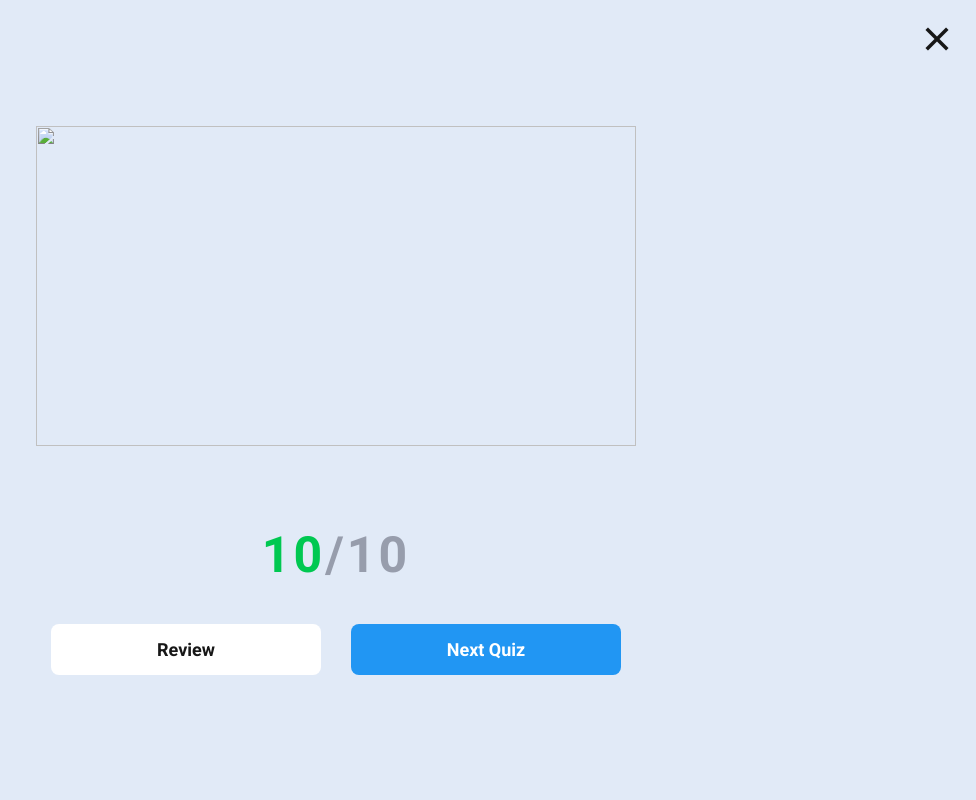
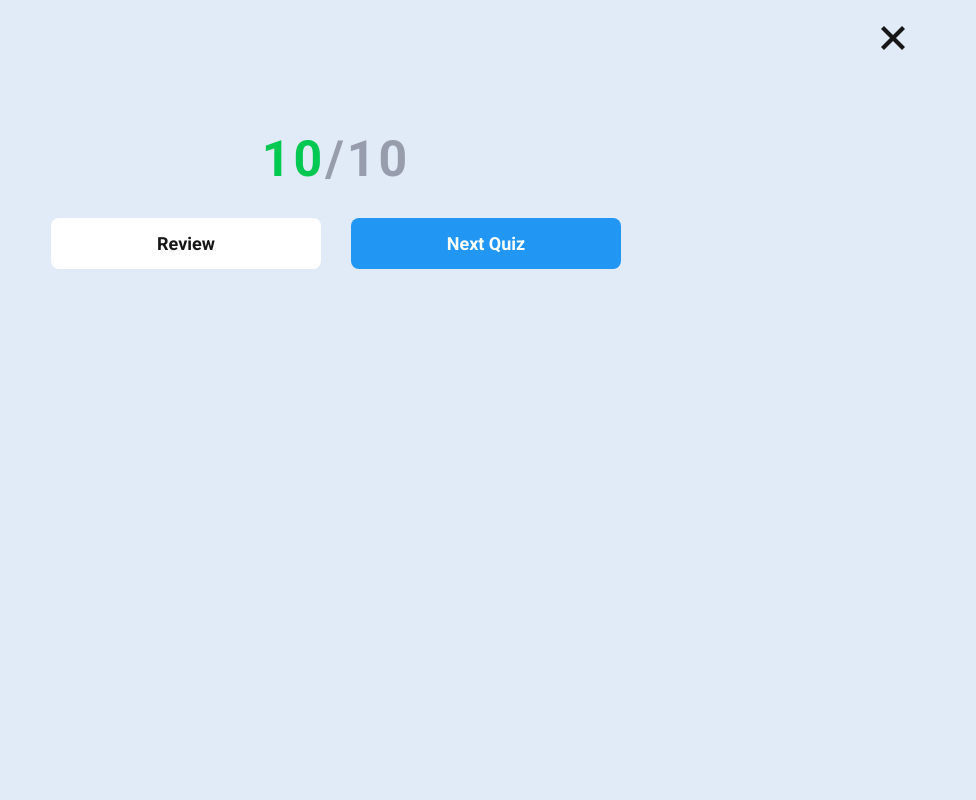
Before and after one commit to y200090/project_research, a Flask app: template templates/quiz_result.html in a window 1280 px wide. Shown: the whole page, without its empty margins (304-1280 px from the left). Run offline with Flask 2, Linux system fonts and the light colour scheme; the template is opened without the code that fills it: most values are stand-ins (such as "Sample title", 1, 10 or a date in 2020); some libraries are stand-ins or nearby versions.

Commit message:
2022/09/29 01:55

```diff
--- a/static/css/quiz_result.css
+++ b/static/css/quiz_result.css
@@ -22,12 +22,12 @@
 }
 body {
     position: relative;
-    height: 100vh;
+    height: calc(100vh - 80px);
     width: 100vw;
+    margin-top: 80px;
     display: flex;
-    align-items: center;
+    align-items: flex-start;
     justify-content: center;
-    flex-direction: column;
     background-color: var(--background);
 }
 .dark-mode {
@@ -36,50 +36,53 @@ body {
     --contents: #202528;
 }
 /* ========================================================= */
+.result-header {
+    position: fixed;
+    top: 0;
+    height: 80px;
+    width: 90%;
+    display: flex;
+    align-items: center;
+    justify-content: flex-end;
+}
 .quit-icon {
-    position: absolute;
-    top: 20px;
-    right: 20px;
     /* VIEWPORT: 281px~414px, VALUES: 30px~38px */
     font-size: clamp(1.875rem, 0.819rem + 6.02vw, 2.375rem);
-    font-weight: 600;
+    font-weight: 700;
     color: var(--text);
 }
+/* ========================================================= */
 .result {
-    height: 100%;
     width: 90%;
     max-width: 600px;
     display: flex;
     align-items: center;
     justify-content: center;
     flex-direction: column;
-    row-gap: 40px;
+}
+.result-image {
+    /* VIEWPORT: 281px~414px, VALUES: 200px~300px */
+    width: clamp(12.5rem, -0.705rem + 75.19vw, 18.75rem);
 }
 #result-comment {
+    /* VIEWPORT: 376px~414px, VALUES: 20px~30px */
+    margin-top: clamp(1.25rem, -4.934rem + 26.32vw, 1.875rem);
     color: var(--correct);
+    /* VIEWPORT: 281px~414px, VALUES: 28px~34px */
+    font-size: clamp(1.75rem, 0.958rem + 4.51vw, 2.125rem);
     white-space: nowrap;
-}
-.result-image {
-    height: 40%;
-    width: 100%;
-    display: flex;
-    align-items: center;
-    justify-content: center;
-}
-.result-image img {
-    height: 100%;
-    width: 100%;
+    letter-spacing: 2px;
 }
 .scoreboard {
+    /* VIEWPORT: 376px~414px, VALUES: 10px~20px */
+    margin-top: clamp(0.625rem, -5.559rem + 26.32vw, 1.25rem);
     width: 100%;
     text-align: center;
-    /* VIEWPORT: 376px~414px, VALUES: 20px~24px */
-    font-size: clamp(1.25rem, -1.224rem + 10.53vw, 1.5rem);
     color: var(--text);
 }
 .scoreboard span {
-    /* VIEWPORT: 376px~414px, VALUES: 40px~50px */
-    font-size: clamp(2.5rem, -3.684rem + 26.32vw, 3.125rem);
+    /* VIEWPORT: 281px~414px, VALUES: 40px~50px */
+    font-size: clamp(2.5rem, 1.18rem + 7.52vw, 3.125rem);
     font-weight: 700;
     letter-spacing: 3px;
 }
@@ -91,6 +94,8 @@ body {
 }
 .result-form {
     width: 100%;
+    /* VIEWPORT: 376px~414px, VALUES: 20px~30px */
+    margin-top: clamp(1.25rem, -4.934rem + 26.32vw, 1.875rem);
     display: grid;
     grid-template-columns: 45% 45%;
     align-items: center;
@@ -105,6 +110,11 @@ body {
     /* VIEWPORT: 376px~414px, VALUES: 16px~18px */
     font-size: clamp(1rem, -0.237rem + 5.26vw, 1.125rem);
     font-weight: 600;
+    transition: all 0.3s;
+}
+.result-form span:hover,
+.result-form a:hover {
+    transform: scale(1.02);
 }
 #review {
     background-color: var(--contents);
--- a/static/js/quiz_result.js
+++ b/static/js/quiz_result.js
@@ -1,5 +1,5 @@
 const resultComment = document.querySelector('#result-comment'),
-      resultImage = document.querySelector('.result-image > img'),
+      resultImage = document.querySelector('.result-image'),
       review = document.querySelector('#review');
 
 if (score == wordId.length) {
--- a/templates/quiz_result.html
+++ b/templates/quiz_result.html
@@ -12,13 +12,13 @@
 {% endblock %}
 
 {% block body %}
-    <a href="{{ url_for('learnings') }}">
-        <span class="material-symbols-outlined quit-icon">close</span>
-    </a>
+    <header class="result-header">
+        <a href="{{ url_for('learnings') }}">
+            <span class="material-symbols-outlined quit-icon">close</span>
+        </a>
+    </header>
     <div class="result">
-        <div class="result-image">
-            <img src="">
-        </div>
+        <img src="" class="result-image">
         <h1 id="result-comment"></h1>
         <span class="scoreboard">
             <span id="user-score">{{ score }}</span><span id="max-score">/10</span>
```
Also changed, not shown: static/css/quiz.css (+14 -9 lines).
